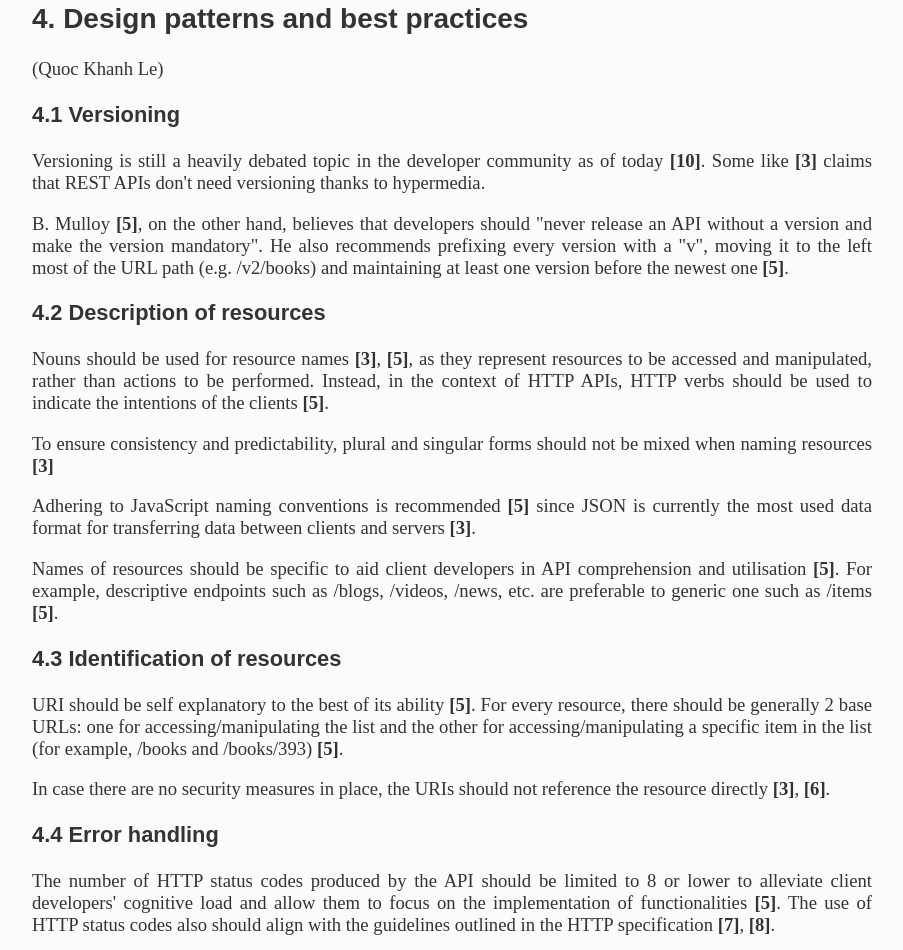
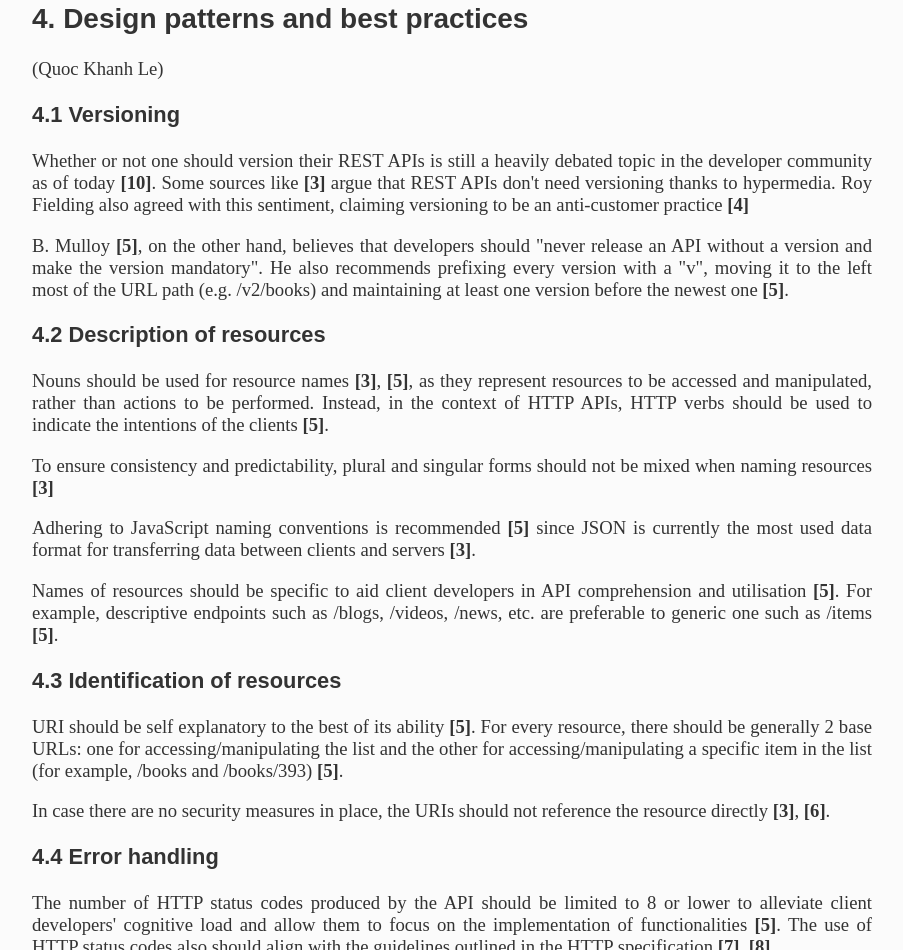
Before and after one commit to quockhanhz176/rest-api-design-report, a plain HTML site: page index.html in a window 1280 px wide. Shown: the part 5437-6387 px from the top of the page, without its empty margins (188-1091 px from the left). Drawn offline with Linux system fonts and the light colour scheme; a web font is replaced by a local one.

Commit message:
add to versioning

```diff
--- a/index.html
+++ b/index.html
@@ -329,10 +329,12 @@ a<!DOCTYPE html>
       <p>(Quoc Khanh Le)</p>
       <h3>4.1 Versioning</h3>
       <p>
-        Versioning is still a heavily debated topic in the developer community
-        as of today <a href="#r10">[10]</a>. Some like
-        <a href="#r3">[3]</a> claims that REST APIs don't need versioning thanks
-        to hypermedia.
+        Whether or not one should version their REST APIs is still a heavily
+        debated topic in the developer community as of today
+        <a href="#r10">[10]</a>. Some sources like <a href="#r3">[3]</a> argue
+        that REST APIs don't need versioning thanks to hypermedia. Roy Fielding
+        also agreed with this sentiment, claiming versioning to be an
+        anti-customer practice <a href="#r4">[4]</a>
       </p>
       <p>
         B. Mulloy <a href="#r5">[5]</a>, on the other hand, believes that
```
